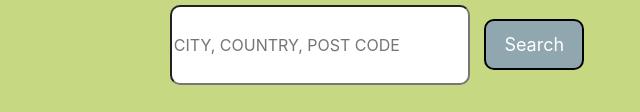
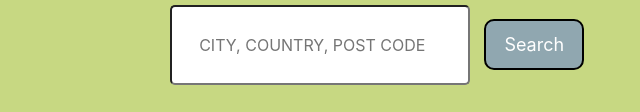
Before and after one commit to catitorres/roomatesAroundTheWorld, a website: page index.html in a window 1280 px wide. Shown: the part 688-800 px from the top of the page, 263-903 px from the left. Drawn offline with nearby package versions, Linux system fonts and the light colour scheme.

Commit message:
modifique radius del buscador

```diff
--- a/scss/_responsive.scss
+++ b/scss/_responsive.scss
@@ -36,7 +36,8 @@
 .barraBuscador{
 	width: 300px;
 	height: 80px;
-	border-radius: 10px;
+	border-radius: 5px;
+	text-align: center;
 }
 .anunciosFlex{
 	padding: 3%;
```
Also changed, not shown: css/style.css.
